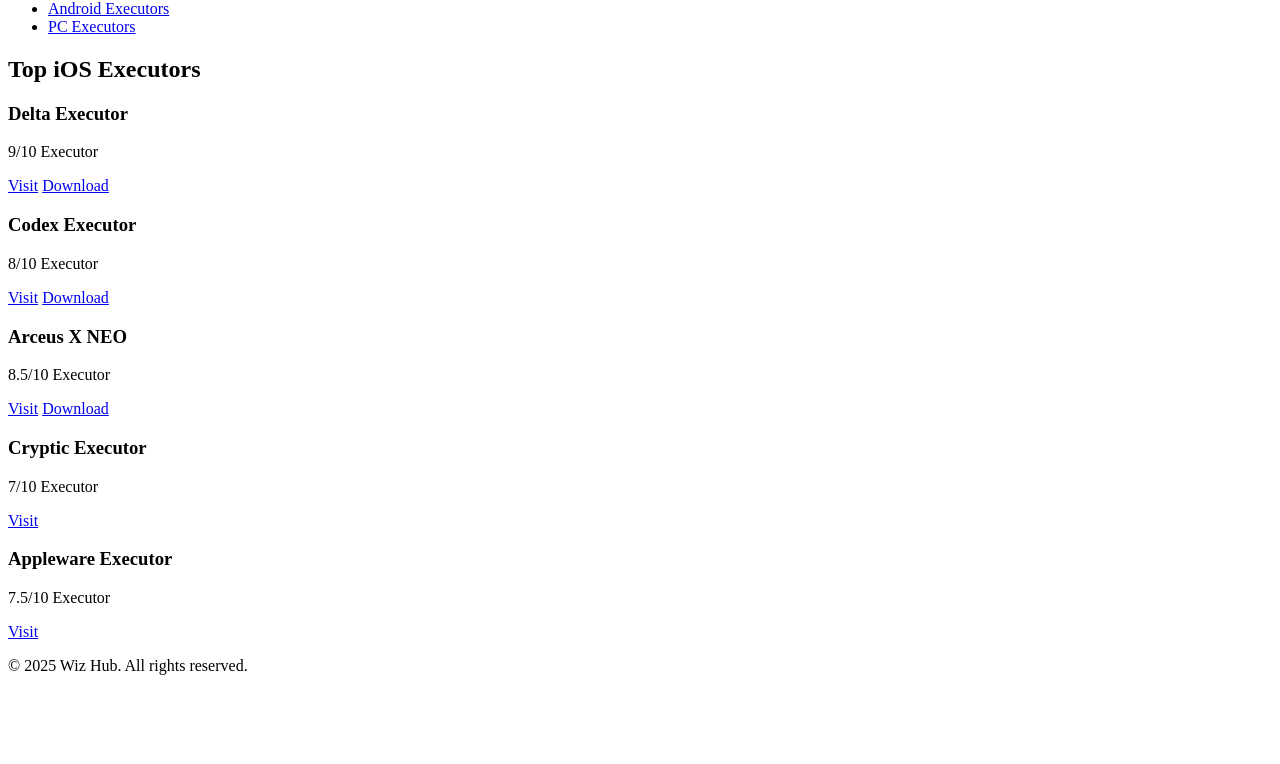
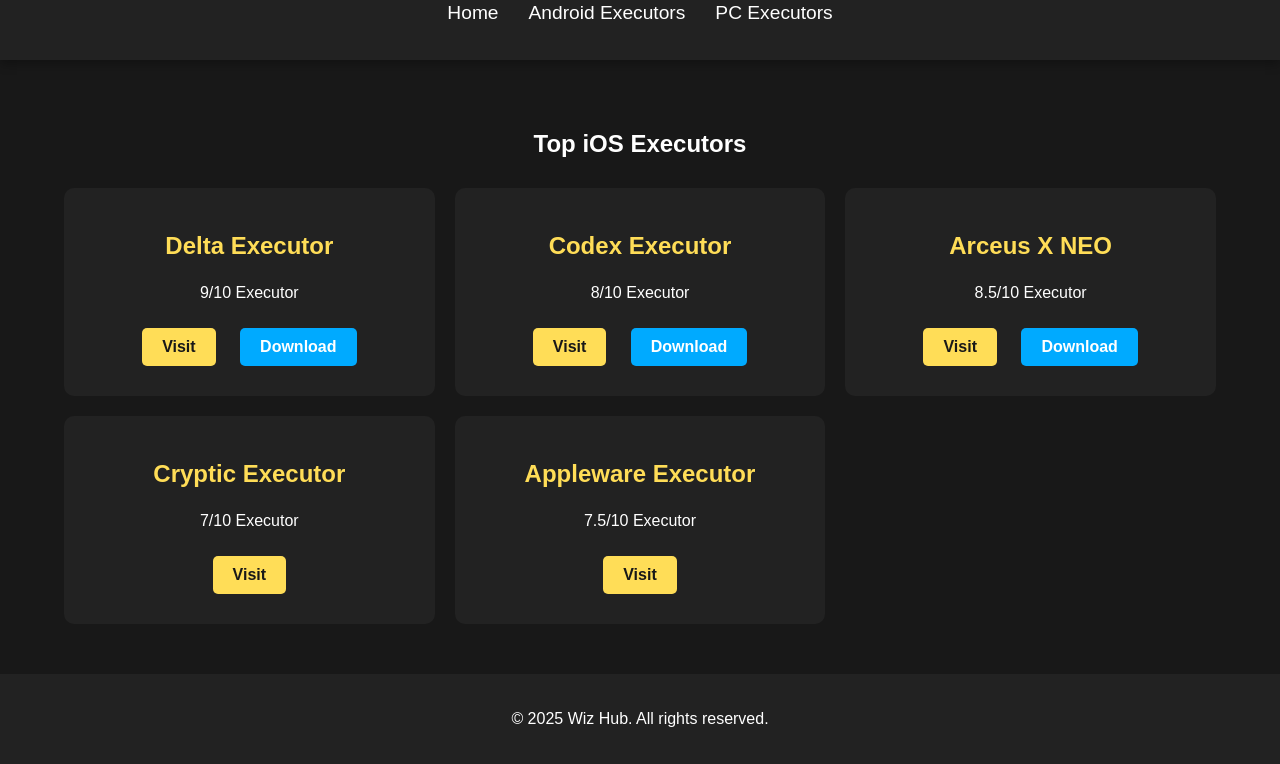
Before and after one commit to robloxwiz/robloxwiz.github.io, a plain HTML site: page ios.html in a window 1280 px wide. Shown: the part 98-862 px from the top of the page. Before the commit the page ends 800 px from the top, so only its background shows below. Drawn offline with Linux system fonts and the light colour scheme.

Commit message:
Update styles.css

```diff
--- a/styles.css
+++ b/styles.css
@@ -1,41 +1,160 @@
-<!DOCTYPE html>
-<html lang="en">
-<head>
-    <meta charset="UTF-8">
-    <meta name="viewport" content="width=device-width, initial-scale=1.0">
-    <title>Wiz Hub</title>
-    <link rel="stylesheet" href="styles.css">
-</head>
-<body>
-    <header>
-        <div class="container">
-            <div class="logo">
-                <h1>Wiz Hub</h1>
-            </div>
-            <nav>
-                <ul>
-                    <li><a href="ios.html">iOS Executors</a></li>
-                    <li><a href="and.html">Android Executors</a></li>
-                </ul>
-            </nav>
-        </div>
-    </header>
+body {
+    font-family: 'Arial', sans-serif;
+    background-color: #181818;
+    color: #ffffff;
+    margin: 0;
+    padding: 0;
+}
 
-    <section id="hero">
-        <div class="container">
-            <h2>Find the Best Executors</h2>
-            <p>Explore top tools for mobile automation on iOS & Android.</p>
-            <div class="cta-buttons">
-                <a href="ios.html" class="btn-primary">Explore iOS Executors</a>
-                <a href="and.html" class="btn-secondary">Explore Android Executors</a>
-            </div>
-        </div>
-    </section>
+.container {
+    width: 90%;
+    max-width: 1200px;
+    margin: auto;
+}
 
-    <footer>
-        <div class="container">
-            <p>&copy; 2025 Wiz Hub. All rights reserved.</p>
-        </div>
-    </footer>
-</body>
-</html>
+header {
+    background-color: #222;
+    padding: 20px 0;
+    text-align: center;
+    box-shadow: 0 4px 10px rgba(0, 0, 0, 0.3);
+}
+
+header .logo h1 {
+    font-size: 2rem;
+    color: #ffdd57;
+}
+
+nav ul {
+    list-style: none;
+    display: flex;
+    justify-content: center;
+    gap: 30px;
+    padding: 0;
+}
+
+nav ul li a {
+    color: #ffffff;
+    font-size: 1.2rem;
+    text-decoration: none;
+    transition: color 0.3s ease;
+}
+
+nav ul li a:hover {
+    color: #ffdd57;
+}
+
+#hero {
+    background: linear-gradient(135deg, #3a3a3a, #222);
+    text-align: center;
+    padding: 80px 20px;
+}
+
+#hero h2 {
+    font-size: 2.5rem;
+    color: #ffdd57;
+}
+
+.cta-buttons {
+    display: flex;
+    justify-content: center;
+    gap: 20px;
+}
+
+.cta-buttons a {
+    padding: 15px 30px;
+    border-radius: 50px;
+    font-size: 1.1rem;
+    font-weight: 600;
+    text-decoration: none;
+    text-transform: uppercase;
+    transition: background-color 0.3s ease, transform 0.3s ease;
+}
+
+.btn-primary {
+    background-color: #00d2ff;
+    color: white;
+}
+
+.btn-primary:hover {
+    background-color: #1e90ff;
+    transform: translateY(-5px);
+}
+
+.btn-secondary {
+    background-color: #ff5f57;
+    color: white;
+}
+
+.btn-secondary:hover {
+    background-color: #ff4040;
+    transform: translateY(-5px);
+}
+
+section {
+    padding: 50px 0;
+    text-align: center;
+}
+
+.executor-grid {
+    display: grid;
+    grid-template-columns: repeat(auto-fill, minmax(300px, 1fr));
+    gap: 20px;
+    margin-top: 30px;
+}
+
+.executor-card {
+    background-color: #222;
+    padding: 20px;
+    border-radius: 10px;
+    text-align: center;
+    transition: transform 0.3s ease;
+}
+
+.executor-card:hover {
+    transform: translateY(-5px);
+}
+
+.executor-card h3 {
+    color: #ffdd57;
+    font-size: 1.5rem;
+}
+
+.executor-card p {
+    font-size: 1rem;
+}
+
+.btn {
+    display: inline-block;
+    background-color: #ffdd57;
+    color: #181818;
+    padding: 10px 20px;
+    margin: 10px;
+    border-radius: 5px;
+    text-decoration: none;
+    font-weight: bold;
+}
+
+.btn:hover {
+    background-color: #ffc107;
+}
+
+.btn-download {
+    display: inline-block;
+    background-color: #00aaff;
+    color: white;
+    padding: 10px 20px;
+    margin: 10px;
+    border-radius: 5px;
+    text-decoration: none;
+    font-weight: bold;
+}
+
+.btn-download:hover {
+    background-color: #0088cc;
+}
+
+footer {
+    background-color: #222;
+    text-align: center;
+    padding: 20px 0;
+}
```
